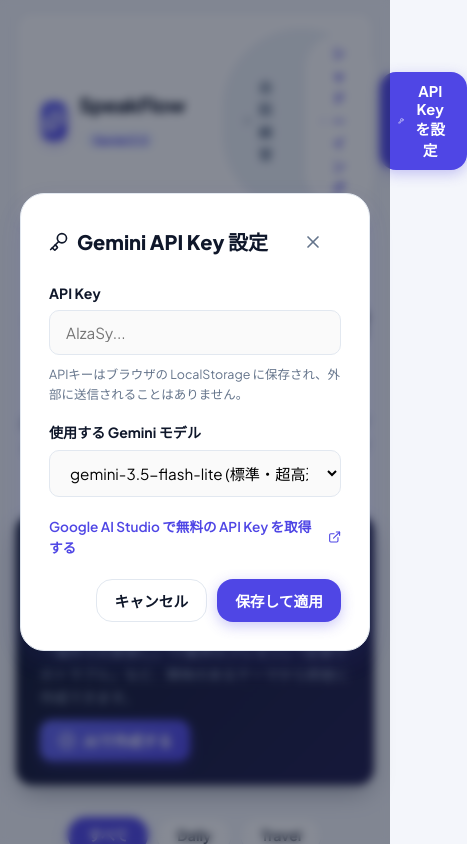
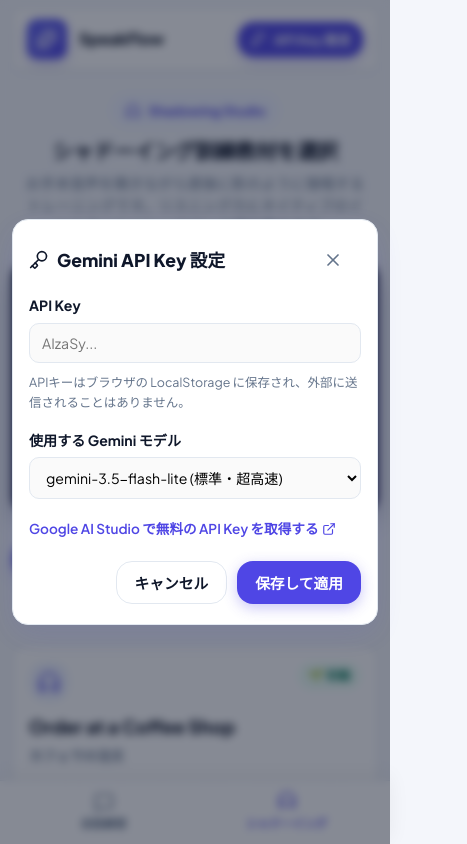
Before and after one commit to sabamiso-lab/ai-conversation-coach, a React (Vite) app: page /#/shadowing in a window 390 px wide. Shown: the top 844 px of the page, 467 px wide, since content can reach past the window. Built offline with nearby package versions, Linux system fonts and the light colour scheme.

Commit message:
fix: prevent AI conversation repetition loops and align UI components

```diff
--- a/src/components/common/ApiKeyModal.jsx
+++ b/src/components/common/ApiKeyModal.jsx
@@ -70,7 +70,7 @@
             </a>
           </div>
 
-          <div style={{ display: 'flex', justifyContent: 'flex-end', gap: '10px' }}>
+          <div style={{ display: 'flex', justifyContent: 'flex-end', flexWrap: 'wrap', gap: '10px' }}>
             <button type="button" className="btn btn-secondary" onClick={onClose}>
               キャンセル
             </button>
--- a/src/components/common/Header.jsx
+++ b/src/components/common/Header.jsx
@@ -7,11 +7,12 @@
   const isConversationPage = location.pathname === '/' || location.pathname === '/conversation';
 
   return (
+    <>
       <header className="app-header">
         <div className="header-left">
           <NavLink to="/" className="logo-area" onClick={() => selectedSituation && onResetSession && onResetSession()}>
             <div className="logo-icon">
-            <Sparkles size={24} />
+              <Sparkles size={22} />
             </div>
             <div>
               <div className="logo-title">
@@ -20,7 +21,7 @@
             </div>
           </NavLink>
 
-        {/* ナビゲーションタブ */}
+          {/* デスクトップ用ナビゲーションタブ */}
           <nav className="nav-tabs">
             <NavLink
               to="/"
@@ -42,19 +43,41 @@
 
         <div className="header-actions">
           {isConversationPage && selectedSituation && (
-          <button className="btn btn-secondary" onClick={onResetSession}>
-            <RotateCcw size={16} /> シチュエーション一覧
+            <button className="btn btn-secondary" onClick={onResetSession} title="シチュエーション一覧へ">
+              <RotateCcw size={16} />
+              <span className="btn-text-desktop">シチュエーション一覧</span>
             </button>
           )}
 
           <button
             className={`btn ${hasApiKey ? 'btn-secondary' : 'btn-primary'}`}
             onClick={onOpenApiKeyModal}
+            title={hasApiKey ? "API Key 設定済み" : "API Key を設定"}
           >
             <Key size={16} />
-          {hasApiKey ? 'API Key 設定中' : 'API Key を設定'}
+            <span>{hasApiKey ? 'Key 設定中' : 'API Key 設定'}</span>
           </button>
         </div>
       </header>
+
+      {/* スマホ用固定ボトムナビゲーションバー */}
+      <nav className="mobile-bottom-nav">
+        <NavLink
+          to="/"
+          className={({ isActive }) => `bottom-nav-item ${isActive ? 'active' : ''}`}
+          end
+        >
+          <MessageSquare size={20} className="bottom-nav-icon" />
+          <span>会話練習</span>
+        </NavLink>
+        <NavLink
+          to="/shadowing"
+          className={({ isActive }) => `bottom-nav-item ${isActive ? 'active' : ''}`}
+        >
+          <Headphones size={20} className="bottom-nav-icon" />
+          <span>シャドーイング</span>
+        </NavLink>
+      </nav>
+    </>
   );
 }
--- a/src/features/conversation/ChatRoom.jsx
+++ b/src/features/conversation/ChatRoom.jsx
@@ -1,5 +1,5 @@
 import React, { useState, useEffect, useRef, useCallback } from 'react';
-import { Mic, MicOff, Send, Lightbulb, Flag, Sparkles, AlertCircle, ArrowLeft, ExternalLink, Globe } from 'lucide-react';
+import { Mic, MicOff, Send, Lightbulb, Flag, Sparkles, AlertCircle, ArrowLeft, ExternalLink, Globe, Target, X } from 'lucide-react';
 import MessageItem from './MessageItem';
 import HintPanel from './HintPanel';
 import ReportModal from './ReportModal';
@@ -22,6 +22,9 @@
   const [isRecording, setIsRecording] = useState(false);
   const [isAiThinking, setIsAiThinking] = useState(false);
   const [errorMsg, setErrorMsg] = useState('');
+
+  // Goals Modal State for Mobile
+  const [isGoalsModalOpen, setIsGoalsModalOpen] = useState(false);
 
   // Hint Modal State
   const [isHintOpen, setIsHintOpen] = useState(false);
@@ -217,13 +220,13 @@
       {/* Top Bar inside Chat */}
       <div style={{ display: 'flex', alignItems: 'center', justifyContent: 'space-between', marginBottom: '12px' }}>
         <button className="btn btn-ghost" onClick={onBack} style={{ paddingLeft: 0 }}>
-          <ArrowLeft size={18} /> シチュエーション変更
+          <ArrowLeft size={18} /> <span className="btn-text-desktop">シチュエーション</span>変更
         </button>
 
         <div style={{ display: 'flex', alignItems: 'center', gap: '8px' }}>
           <span className="badge badge-indigo" style={{ fontSize: '0.85rem' }}>{situation.titleJa}</span>
           <button className="btn btn-accent" onClick={handleFinishSession} style={{ borderRadius: '10px' }}>
-            <Flag size={16} /> セッションを終了して診断
+            <Flag size={16} /> <span>終了診断</span>
           </button>
         </div>
       </div>
@@ -247,14 +250,25 @@
               </div>
             </div>
 
+            <div style={{ display: 'flex', alignItems: 'center', gap: '8px' }}>
+              <button
+                className="btn btn-secondary"
+                onClick={() => setIsGoalsModalOpen(true)}
+                title="シナリオ目標を見る"
+                style={{ fontSize: '0.85rem', padding: '6px 12px' }}
+              >
+                <Target size={16} color="#4F46E5" /> <span className="btn-text-desktop">目標</span>
+              </button>
+
               <button
                 className="btn btn-secondary"
                 onClick={handleFetchHints}
                 title="ヒントを見る"
-              style={{ fontSize: '0.85rem' }}
+                style={{ fontSize: '0.85rem', padding: '6px 12px' }}
               >
-              <Lightbulb size={16} color="#F59E0B" /> ヒント
+                <Lightbulb size={16} color="#F59E0B" /> <span className="btn-text-desktop">ヒント</span>
               </button>
+            </div>
           </div>
 
           {/* Messages Area */}
@@ -394,6 +408,75 @@
         }}
       />
 
+      {/* Goals & News Info Modal for Mobile & Quick Access */}
+      {isGoalsModalOpen && (
+        <div className="modal-overlay">
+          <div className="modal-content" style={{ maxWidth: '520px' }}>
+            <div className="modal-header">
+              <div style={{ display: 'flex', alignItems: 'center', gap: '8px' }}>
+                <Target size={22} color="#4F46E5" />
+                <h2 className="modal-title">会話シナリオ目標 & ニュース情報</h2>
+              </div>
+              <button className="btn btn-ghost" onClick={() => setIsGoalsModalOpen(false)}>
+                <X size={20} />
+              </button>
+            </div>
+
+            <div style={{ display: 'flex', flexDirection: 'column', gap: '16px' }}>
+              {situation.newsSource && (
+                <div className="info-card" style={{ background: '#F5F3FF', borderColor: '#DDD6FE' }}>
+                  <div className="info-title" style={{ color: '#5B21B6', display: 'flex', alignItems: 'center', gap: '6px' }}>
+                    <Globe size={16} /> 関連ニュース記事 (Grounding)
+                  </div>
+                  <div style={{ fontSize: '0.85rem', color: '#4C1D95', marginBottom: '8px', fontWeight: 600 }}>
+                    {situation.newsSource.title}
+                  </div>
+                  <a
+                    href={situation.newsSource.url}
+                    target="_blank"
+                    rel="noopener noreferrer"
+                    style={{
+                      display: 'inline-flex',
+                      alignItems: 'center',
+                      gap: '4px',
+                      fontSize: '0.8rem',
+                      color: '#4F46E5',
+                      fontWeight: 700,
+                      textDecoration: 'underline'
+                    }}
+                  >
+                    <ExternalLink size={12} /> 元ニュース記事を開く
+                  </a>
+                </div>
+              )}
+
+              <div className="info-card">
+                <div style={{ fontSize: '0.9rem', color: '#475569', marginBottom: '12px', fontWeight: 600 }}>
+                  {situation.descriptionJa}
+                </div>
+
+                <div style={{ fontWeight: 800, fontSize: '0.82rem', color: '#64748B', uppercase: 'true', marginBottom: '8px' }}>
+                  MISSION GOALS (達成目標)
+                </div>
+                <div style={{ display: 'flex', flexDirection: 'column', gap: '8px' }}>
+                  {situation.goals.map((g, i) => (
+                    <div key={i} style={{ fontSize: '0.88rem', color: '#1E293B', display: 'flex', alignItems: 'flex-start', gap: '8px' }}>
+                      <span style={{ color: '#4F46E5', fontWeight: 800 }}>✓</span> {g}
+                    </div>
+                  ))}
+                </div>
+              </div>
+            </div>
+
+            <div style={{ display: 'flex', justifyContent: 'flex-end', marginTop: '20px' }}>
+              <button className="btn btn-primary" onClick={() => setIsGoalsModalOpen(false)}>
+                閉じる
+              </button>
+            </div>
+          </div>
+        </div>
+      )}
+
       {/* Score & Evaluation Report Modal */}
       <ReportModal
         isOpen={isReportOpen}
--- a/src/features/conversation/ReportModal.jsx
+++ b/src/features/conversation/ReportModal.jsx
@@ -88,7 +88,7 @@
             </div>
 
             {/* Strengths & Improvements */}
-            <div style={{ display: 'grid', gridTemplateColumns: '1fr 1fr', gap: '16px', marginBottom: '20px' }}>
+            <div style={{ display: 'grid', gridTemplateColumns: 'repeat(auto-fit, minmax(220px, 1fr))', gap: '12px', marginBottom: '20px' }}>
               <div style={{ background: '#ECFDF5', border: '1px solid #A7F3D0', padding: '14px', borderRadius: '12px' }}>
                 <div style={{ fontWeight: 800, fontSize: '0.88rem', color: '#047857', marginBottom: '8px' }}>
                   💪 良かった点
@@ -120,7 +120,7 @@
                 </div>
                 <div style={{ display: 'flex', flexDirection: 'column', gap: '8px' }}>
                   {report.keyPhrases.map((item, i) => (
-                    <div key={i} style={{ background: '#F1F5F9', padding: '10px 14px', borderRadius: '8px', display: 'flex', justifyContent: 'space-between', fontSize: '0.88rem' }}>
+                    <div key={i} style={{ background: '#F1F5F9', padding: '10px 14px', borderRadius: '8px', display: 'flex', justifyContent: 'space-between', flexWrap: 'wrap', gap: '4px', fontSize: '0.88rem' }}>
                       <span style={{ fontWeight: 700, color: '#4F46E5' }}>{item.phrase}</span>
                       <span style={{ color: '#475569' }}>{item.meaning}</span>
                     </div>
@@ -130,7 +130,7 @@
             )}
 
             {/* Action Buttons */}
-            <div style={{ display: 'flex', justifyContent: 'flex-end', gap: '12px', marginTop: '24px' }}>
+            <div style={{ display: 'flex', justifyContent: 'flex-end', flexWrap: 'wrap', gap: '10px', marginTop: '24px' }}>
               <button className="btn btn-secondary" onClick={onClose}>
                 閉じる
               </button>
--- a/src/features/shadowing/ShadowingSelector.jsx
+++ b/src/features/shadowing/ShadowingSelector.jsx
@@ -64,14 +64,14 @@
   return (
     <div style={{ marginTop: '24px', animation: 'fadeIn 0.3s ease-out' }}>
       {/* Title Banner */}
-      <div style={{ textAlign: 'center', marginBottom: '28px' }}>
-        <div style={{ display: 'inline-flex', alignItems: 'center', gap: '8px', background: '#EEF2FF', color: '#4F46E5', padding: '6px 14px', borderRadius: '20px', fontSize: '0.85rem', fontWeight: 700, marginBottom: '12px' }}>
+      <div style={{ textAlign: 'center', marginBottom: '24px', padding: '0 8px' }}>
+        <div style={{ display: 'inline-flex', alignItems: 'center', gap: '8px', background: '#EEF2FF', color: '#4F46E5', padding: '6px 14px', borderRadius: '20px', fontSize: '0.82rem', fontWeight: 700, marginBottom: '10px' }}>
           <Headphones size={16} /> Shadowing Studio
         </div>
-        <h1 style={{ fontSize: '2rem', fontWeight: 800, color: '#0F172A', letterSpacing: '-0.02em' }}>
+        <h1 style={{ fontSize: 'clamp(1.3rem, 4vw, 2rem)', fontWeight: 800, color: '#0F172A', letterSpacing: '-0.02em', lineHeight: 1.3 }}>
           シャドーイング訓練教材を選択
         </h1>
-        <p style={{ color: '#64748B', fontSize: '1rem', marginTop: '8px', maxWidth: '640px', margin: '8px auto 0 auto' }}>
+        <p style={{ color: '#64748B', fontSize: '0.92rem', marginTop: '8px', maxWidth: '640px', margin: '8px auto 0 auto', lineHeight: 1.5 }}>
           お手本音声を聴きながら直後に影のように復唱するトレーニングです。リスニング力とネイティブのイントネーション・スピード感を鍛えます。
         </p>
       </div>
@@ -81,9 +81,9 @@
         style={{
           background: 'linear-gradient(135deg, #0F172A 0%, #1E1B4B 100%)',
           borderRadius: '16px',
-          padding: '24px',
+          padding: '20px',
           color: '#FFFFFF',
-          marginBottom: '32px',
+          marginBottom: '28px',
           boxShadow: '0 10px 25px -5px rgba(15, 23, 42, 0.4)',
           position: 'relative',
           overflow: 'hidden'
@@ -91,13 +91,13 @@
       >
         <div style={{ display: 'flex', alignItems: 'center', justifyContent: 'space-between', flexWrap: 'wrap', gap: '12px' }}>
           <div>
-            <div style={{ display: 'inline-flex', alignItems: 'center', gap: '6px', background: 'rgba(99, 102, 241, 0.25)', color: '#A5B4FC', padding: '4px 10px', borderRadius: '12px', fontSize: '0.78rem', fontWeight: 700, marginBottom: '6px' }}>
+            <div style={{ display: 'inline-flex', alignItems: 'center', gap: '6px', background: 'rgba(99, 102, 241, 0.25)', color: '#A5B4FC', padding: '4px 10px', borderRadius: '12px', fontSize: '0.75rem', fontWeight: 700, marginBottom: '6px' }}>
               <Sparkles size={13} /> Gemini AI カスタム作成
             </div>
-            <h2 style={{ fontSize: '1.25rem', fontWeight: 800, margin: '0 0 4px 0' }}>
+            <h2 style={{ fontSize: '1.15rem', fontWeight: 800, margin: '0 0 4px 0' }}>
               好きなトピックで自分だけのシャドーイング文章を生成
             </h2>
-            <p style={{ fontSize: '0.88rem', color: '#94A3B8', margin: 0 }}>
+            <p style={{ fontSize: '0.84rem', color: '#94A3B8', margin: 0 }}>
               「海外での家探し」「IT業界のプレゼン」「空港でのトラブル」など、興味のあるテーマから即座に作成できます。
             </p>
           </div>
@@ -105,16 +105,16 @@
           <button
             className="btn btn-primary"
             onClick={() => setIsFormOpen(!isFormOpen)}
-            style={{ borderRadius: '12px', padding: '10px 18px', background: 'linear-gradient(135deg, #6366F1 0%, #4F46E5 100%)' }}
+            style={{ borderRadius: '12px', padding: '9px 16px', fontSize: '0.88rem', background: 'linear-gradient(135deg, #6366F1 0%, #4F46E5 100%)' }}
           >
-            <PlusCircle size={18} /> {isFormOpen ? 'フォームを閉じる' : 'AIで作成する'}
+            <PlusCircle size={18} /> {isFormOpen ? '閉じる' : 'AIで作成する'}
           </button>
         </div>
 
         {/* Custom AI Form Collapse */}
         {isFormOpen && (
-          <form onSubmit={handleGenerateCustomScript} style={{ marginTop: '20px', paddingTop: '20px', borderTop: '1px solid rgba(255,255,255,0.1)' }}>
-            <div style={{ display: 'grid', gridTemplateColumns: '2fr 1fr', gap: '16px', marginBottom: '16px' }}>
+          <form onSubmit={handleGenerateCustomScript} style={{ marginTop: '16px', paddingTop: '16px', borderTop: '1px solid rgba(255,255,255,0.1)' }}>
+            <div style={{ display: 'grid', gridTemplateColumns: 'repeat(auto-fit, minmax(200px, 1fr))', gap: '12px', marginBottom: '16px' }}>
               <div>
                 <label style={{ display: 'block', fontSize: '0.82rem', fontWeight: 700, color: '#CBD5E1', marginBottom: '6px' }}>
                   学んでみたいトピック・シチュエーション
@@ -122,7 +122,7 @@
                 <input
                   type="text"
                   className="input-field"
-                  placeholder="例: レストランでの予約キャンセル、海外での病院受診..."
+                  placeholder="例: レストランの予約、病院受診..."
                   value={topicInput}
                   onChange={(e) => setTopicInput(e.target.value)}
                   style={{ background: 'rgba(255,255,255,0.08)', color: '#FFF', borderColor: 'rgba(255,255,255,0.2)' }}
@@ -158,15 +158,15 @@
                 type="submit"
                 className="btn btn-primary"
                 disabled={isGenerating || !topicInput.trim()}
-                style={{ padding: '10px 24px' }}
+                style={{ padding: '9px 20px', borderRadius: '10px' }}
               >
                 {isGenerating ? (
                   <>
-                    <Loader2 size={16} className="animate-spin" /> Geminiがスクリプトを作成中...
+                    <Loader2 size={16} className="animate-spin" /> スクリプト作成中...
                   </>
                 ) : (
                   <>
-                    <Zap size={16} /> スクリプトを生成して練習開始
+                    <Zap size={16} /> スクリプト生成して練習開始
                   </>
                 )}
               </button>
--- a/src/index.css
+++ b/src/index.css
@@ -764,3 +764,217 @@
   font-weight: 700;
   color: #065F46;
 }
+
+/* ==========================================================================
+   Responsive & Mobile Friendly Styles
+   ========================================================================== */
+
+/* Bottom Navigation Bar (Mobile Only) */
+.mobile-bottom-nav {
+  display: none;
+}
+
+@media (max-width: 768px) {
+  /* App Layout padding for bottom nav */
+  .app-layout {
+    padding: 0 12px 72px 12px;
+  }
+
+  /* Header adjustments */
+  .app-header {
+    padding: 10px 14px;
+    margin-top: 8px;
+    border-radius: var(--radius-sm);
+  }
+
+  .logo-title {
+    font-size: 1.1rem;
+  }
+
+  .logo-badge {
+    display: none;
+  }
+
+  .header-actions {
+    gap: 8px;
+  }
+
+  .header-actions .btn {
+    padding: 8px 12px;
+    font-size: 0.82rem;
+  }
+
+  /* Hide Desktop Nav Tabs in Header on Mobile */
+  .app-header .nav-tabs {
+    display: none;
+  }
+
+  /* Show Fixed Mobile Bottom Navigation Bar */
+  .mobile-bottom-nav {
+    display: flex;
+    position: fixed;
+    bottom: 0;
+    left: 0;
+    right: 0;
+    height: 64px;
+    background: rgba(255, 255, 255, 0.96);
+    backdrop-filter: blur(12px);
+    -webkit-backdrop-filter: blur(12px);
+    border-top: 1px solid var(--border-light);
+    box-shadow: 0 -4px 20px rgba(0, 0, 0, 0.06);
+    z-index: 990;
+    align-items: center;
+    justify-content: space-around;
+    padding: 4px 12px;
+  }
+
+  .bottom-nav-item {
+    display: flex;
+    flex-direction: column;
+    align-items: center;
+    justify-content: center;
+    gap: 3px;
+    text-decoration: none;
+    color: var(--text-muted);
+    font-size: 0.72rem;
+    font-weight: 700;
+    flex: 1;
+    height: 100%;
+    border-radius: var(--radius-sm);
+    transition: all 0.2s ease;
+  }
+
+  .bottom-nav-item.active {
+    color: var(--primary);
+  }
+
+  .bottom-nav-item.active .bottom-nav-icon {
+    transform: translateY(-2px);
+  }
+
+  /* Situation Grid */
+  .situation-grid {
+    grid-template-columns: 1fr;
+    gap: 14px;
+    margin-top: 16px;
+  }
+
+  .situation-card {
+    padding: 16px;
+    border-radius: var(--radius-md);
+  }
+
+  .card-top {
+    margin-bottom: 10px;
+  }
+
+  .icon-box {
+    width: 40px;
+    height: 40px;
+  }
+
+  /* Chat Room Layout */
+  .chat-main {
+    height: calc(100dvh - 150px);
+    min-height: 480px;
+    border-radius: var(--radius-sm);
+  }
+
+  .chat-header {
+    padding: 12px 14px;
+  }
+
+  .chat-messages {
+    padding: 14px 12px;
+    gap: 12px;
+  }
+
+  .message-row {
+    max-width: 90%;
+  }
+
+  .message-bubble {
+    padding: 10px 14px;
+    font-size: 0.92rem;
+  }
+
+  .chat-controls {
+    padding: 12px;
+    gap: 8px;
+  }
+
+  .input-row {
+    gap: 8px;
+  }
+
+  .mic-btn {
+    width: 44px;
+    height: 44px;
+  }
+
+  .input-field {
+    padding: 10px 12px;
+    font-size: 0.88rem;
+  }
+
+  /* Modals */
+  .modal-overlay {
+    padding: 12px;
+  }
+
+  .modal-content {
+    padding: 20px 16px;
+    border-radius: var(--radius-md);
+    max-height: 92vh;
+  }
+
+  .modal-header {
+    margin-bottom: 14px;
+  }
+
+  .modal-title {
+    font-size: 1.1rem;
+  }
+
+  .report-grid {
+    grid-template-columns: repeat(3, 1fr);
+    gap: 8px;
+  }
+
+  .score-card {
+    padding: 10px 6px;
+  }
+
+  .score-num {
+    font-size: 1.5rem;
+  }
+
+  .score-label {
+    font-size: 0.68rem;
+  }
+
+  /* Shadowing Player Responsive Controls */
+  .player-controls-wrap {
+    flex-direction: column;
+    align-items: stretch;
+    gap: 12px;
+  }
+}
+
+@media (max-width: 480px) {
+  .logo-title {
+    font-size: 1rem;
+  }
+
+  .btn-text-desktop {
+    display: none;
+  }
+
+  .report-grid {
+    grid-template-columns: repeat(3, 1fr);
+  }
+
+  .message-row {
+    max-width: 95%;
+  }
+}
--- a/src/services/gemini.js
+++ b/src/services/gemini.js
@@ -268,10 +268,18 @@
 User Role: ${situation.userRole}
 Scenario Context: ${situation.description}
 
+Scenario Mission Goals:
+${(situation.goals && situation.goals.length > 0) ? situation.goals.map((g, i) => `${i + 1}. ${g}`).join('\n') : '1. Have a natural, productive English conversation.'}
+
 DIFFICULTY LEVEL RESPONSE GUIDELINE:
 - Beginner Level: Use clear, simple, short English sentences (1-2 sentences). Use basic everyday words (A1-A2). Avoid complex grammar or idiom overload.
 - Intermediate Level: Use natural, standard practical English (2-3 sentences) suitable for everyday and business communication.
 - Advanced Level: Use native-level, rich vocabulary, nuanced expressions, and thought-provoking questions (2-3 sentences).
+
+CONVERSATION PROGRESSION & ANTI-LOOPING GUIDELINES:
+- **Progress the Conversation Forward**: Every response MUST advance the scenario logically. Do NOT keep asking the same question or confirming details that were already answered or settled in the conversation history. Move to the next logical phase of the interaction (e.g. take order -> confirm options -> request payment -> finalize & hand over items).
+- **Avoid Topic & Question Loops**: Review the previous conversation history carefully. Never repeat or re-phrase a question that has already been asked or answered.
+- **Smooth Scenario Wrap-Up**: When the Scenario Mission Goals are fulfilled or the transaction/discussion reaches a natural conclusion, wrap up the conversation warmly in character (e.g., "Here is your keycard! Have a wonderful stay!"). Do NOT force unnecessary follow-up questions when the interaction is logically complete.
 
 EVALUATION PHILOSOPHY:
 Prioritize COMMUNICATIVE INTENT and MEANING CLARITY over perfect grammar or sophisticated vocabulary.
@@ -283,7 +291,7 @@
 - DO NOT repeat identical or similar praise words (e.g. "素晴らしい！最高！グッジョブ！") in a loop. Provide genuine, specific feedback instead of repetitive exclamation spam.
 
 YOUR MISSION:
-1. Stay strictly in character as "${situation.systemRole}" and respond naturally in English according to the Target Difficulty Level.
+1. Stay strictly in character as "${situation.systemRole}" and respond naturally in English according to the Target Difficulty Level and CONVERSATION PROGRESSION GUIDELINES.
 2. Analyze the user's statement ("${userText}") for communicative intent:
    - clarityStatus: "FULL" (100%意図が伝わった), "PARTIAL" (おおむね伝わった), or "UNCLEAR" (伝わりづらい)
    - clarityBadgeJa: e.g. "🟢 100% 意図が伝わった！", "🟡 おおむね伝わった", "🔴 伝わりづらい"
```
Also changed, not shown: src/features/conversation/SituationSelector.jsx (+20 -25 lines), src/features/shadowing/ShadowingPlayer.jsx (+32 -30 lines). Lines whose indentation alone changed are shown as unchanged.
